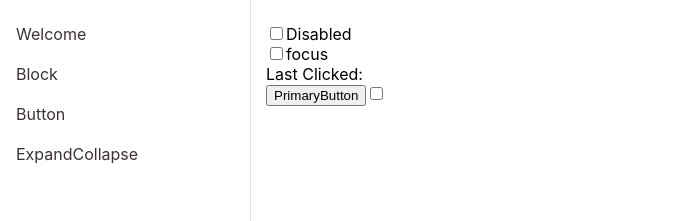
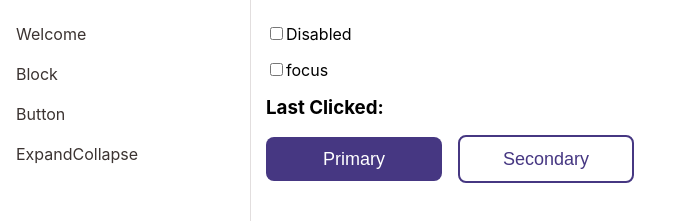
Before and after one commit to khanmohtashim22/framework, a React app: page /button in a window 1280 px wide. Shown: the part 57-278 px from the top of the page, without its empty margins (0-680 px from the left). Built offline with nearby package versions, Linux system fonts and the light colour scheme.

Commit message:
done with button

```diff
--- a/src/components/button/Button.js
+++ b/src/components/button/Button.js
@@ -1,23 +1,34 @@
 import React from 'react'
-import PropTypes from 'prop-types';
+import PropTypes from 'prop-types'
 
-const Button = ({ children, onClick, forwardedRef, disabled }) => {
-  return (
+import { getClasses } from '../../lib/style-utils/style-utils'
+
+import styles from './Button.module.scss'
+
+const Button = ({ children, onClick, forwardedRef, disabled, type, className, 'data-testid': dataTestId }) => (
   <button
+    data-testid={dataTestId}
     onClick={onClick}
     ref={forwardedRef}
     disabled={disabled}
+    className={getClasses({ styles, classes: ['button', disabled && 'disabled', type], className })}
   >
     {children}
   </button>
 )
+
+Button.defaultProps = {
+  type: 'primary',
 }
 
 Button.propTypes = {
   children: PropTypes.node,
   onClick: PropTypes.func,
   forwardedRef: PropTypes.object,
-  disabled: PropTypes.bool
+  disabled: PropTypes.bool,
+  type: PropTypes.oneOf(['primary', 'secondary']),
+  className: PropTypes.string,
+  'data-testid': PropTypes.string
 }
 
 export default React.forwardRef((props, ref) => <Button {...props} forwardedRef={ref} />)
--- /dev/null
+++ b/src/components/button/Button.module.scss
@@ -0,0 +1,39 @@
+@import "../../css/globals.scss";
+
+.button {
+  border: none;
+  background: none;
+  font-size: 18px;
+  line-height: 20px;
+  padding: 12px 16px;
+  border-radius: 8px;
+  min-width: 176px;
+
+  &:hover,
+  &:focus {
+    text-decoration: underline;
+    &.disabled {
+      text-decoration: none;
+    }
+  }
+}
+
+.primary {
+  color: white;
+  background-color: $indigo;
+
+  &.disabled {
+    background-color: $indigo-disabled;
+  }
+}
+
+.secondary {
+  background-color: white;
+  color: $indigo;
+  border: 2px solid $indigo;
+
+  &.disabled {
+    border-color: $indigo-disabled;
+    color: $indigo-disabled;
+  }
+}
--- a/src/css/globals.scss
+++ b/src/css/globals.scss
@@ -1,3 +1,5 @@
+$indigo: #463782;
+$indigo-disabled: #AEAAC4;
 $black: #141414;
 $gray1: #3B3331;
 $gray2: #787070;
--- a/src/sandbox/sandbox-components/panels/button-panel/ButtonPanel.js
+++ b/src/sandbox/sandbox-components/panels/button-panel/ButtonPanel.js
@@ -1,36 +1,54 @@
 import React, { useState, useRef } from 'react'
 
 import Button from '../../../../components/button/Button'
+import Block from '../../../../components/block/Block'
 import PanelContainer from '../../panel-container/PanelContainer'
+
+import styles from './ButtonPanel.module.scss'
 
 const ButtonPanel = () => {
   const [lastClicked, setLastClicked] = useState('')
   const [disabled, setDisabled] = useState(false)
   const buttonRef = useRef(null)
 
+  const focus = () => {
+    buttonRef.current.focus()
+  }
+
   return (
     <PanelContainer title="Button">
 
-
-      <div>
+      <Block pb={16}>
         <input type="checkbox" id="disabled" name="disabled" onChange={() => setDisabled(!disabled)} />
         <label htmlFor="disabled">Disabled</label>
-      </div>
-      <div>
-        <input type="checkbox" id="focus" name="focus" onChange={() => buttonRef.current.focus()} />
+      </Block>
+
+      <Block pb={16}>
+        <input type="checkbox" id="focus" name="focus" onChange={focus} />
         <label htmlFor="focus">focus</label>
-      </div>
-      <div>Last Clicked: {lastClicked}</div>
+      </Block>
 
+      <Block el="h3" m={0} pb={16}>Last Clicked: {lastClicked}</Block>
+
+      <Block>
         <Button
           ref={buttonRef}
           disabled={disabled}
           onClick={() => setLastClicked('primary Button')}
+          type="primary"
+          className={styles.test}
         >
-        PrimaryButton
+          Primary
+        </Button>
+        <Button
+          disabled={disabled}
+          onClick={() => setLastClicked('secondary Button')}
+          type="secondary"
+        >
+          Secondary
         </Button>
 
-      <input type="checkbox" />
+      </Block>
     </PanelContainer>
   )
 }
--- /dev/null
+++ b/src/sandbox/sandbox-components/panels/button-panel/ButtonPanel.module.scss
@@ -0,0 +1,3 @@
+.test {
+  margin-right: 16px;
+}
```
Also changed, not shown: src/components/button/test/Button.spec.js (added, +71 -0 lines). Lines whose indentation alone changed are shown as unchanged.
